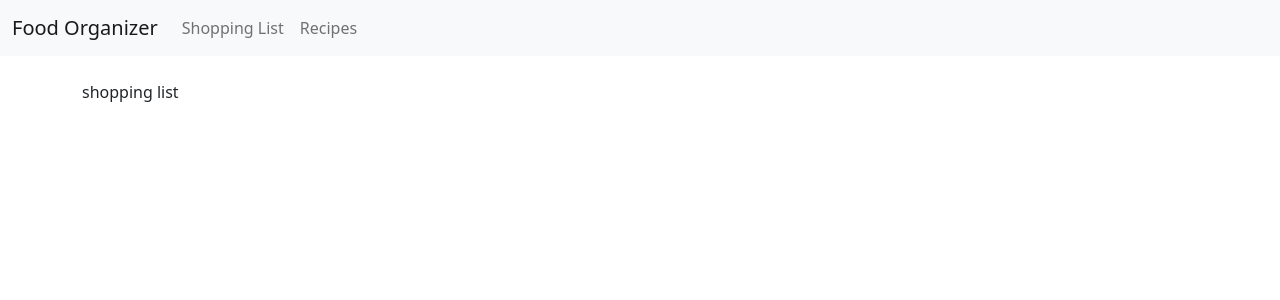
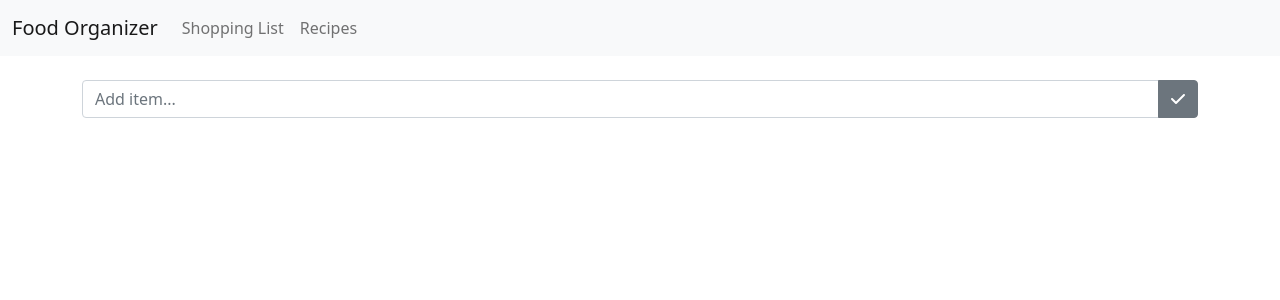
Before and after one commit to higginsddh/recipes, a React (Vite) app: page / in a window 1280 px wide. Shown: the top 300 px of the page. Built offline with nearby package versions, Linux system fonts and the light colour scheme.

Commit message:
update lock file

```diff
--- a/src/ShoppingList.tsx
+++ b/src/ShoppingList.tsx
@@ -1,3 +1,16 @@
+import { faCheck } from "@fortawesome/free-solid-svg-icons";
+import { FontAwesomeIcon } from "@fortawesome/react-fontawesome";
+import { Button, Input } from "reactstrap";
+
 export default function ShoppingList() {
-  return <div>shopping list</div>;
+  return (
+    <div>
+      <div className="input-group">
+        <Input placeholder="Add item..." />
+        <Button color="secondary">
+          <FontAwesomeIcon icon={faCheck} />
+        </Button>
+      </div>
+    </div>
+  );
 }
```
Also changed, not shown: 1 other file (tests, documents, lock files or other folders).
